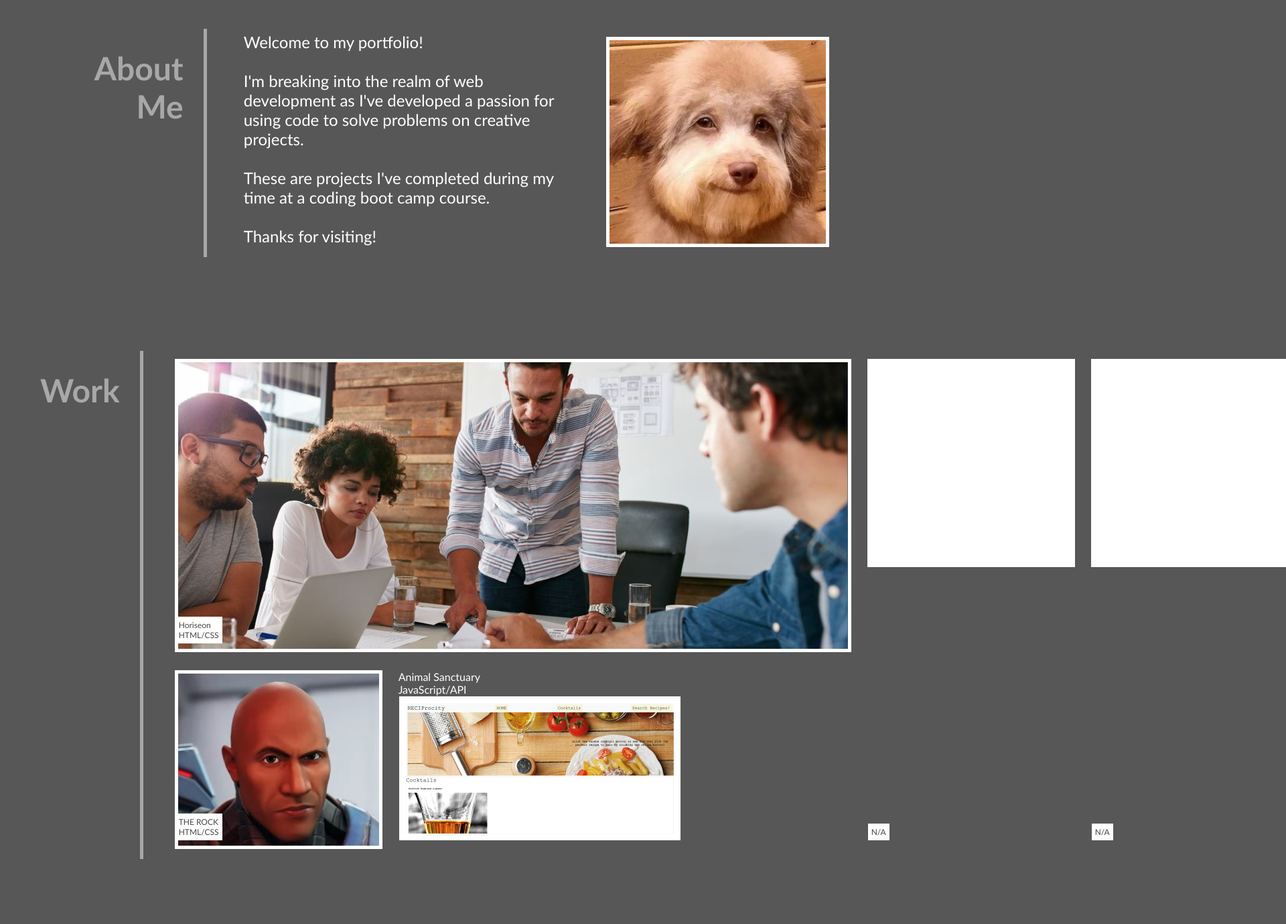
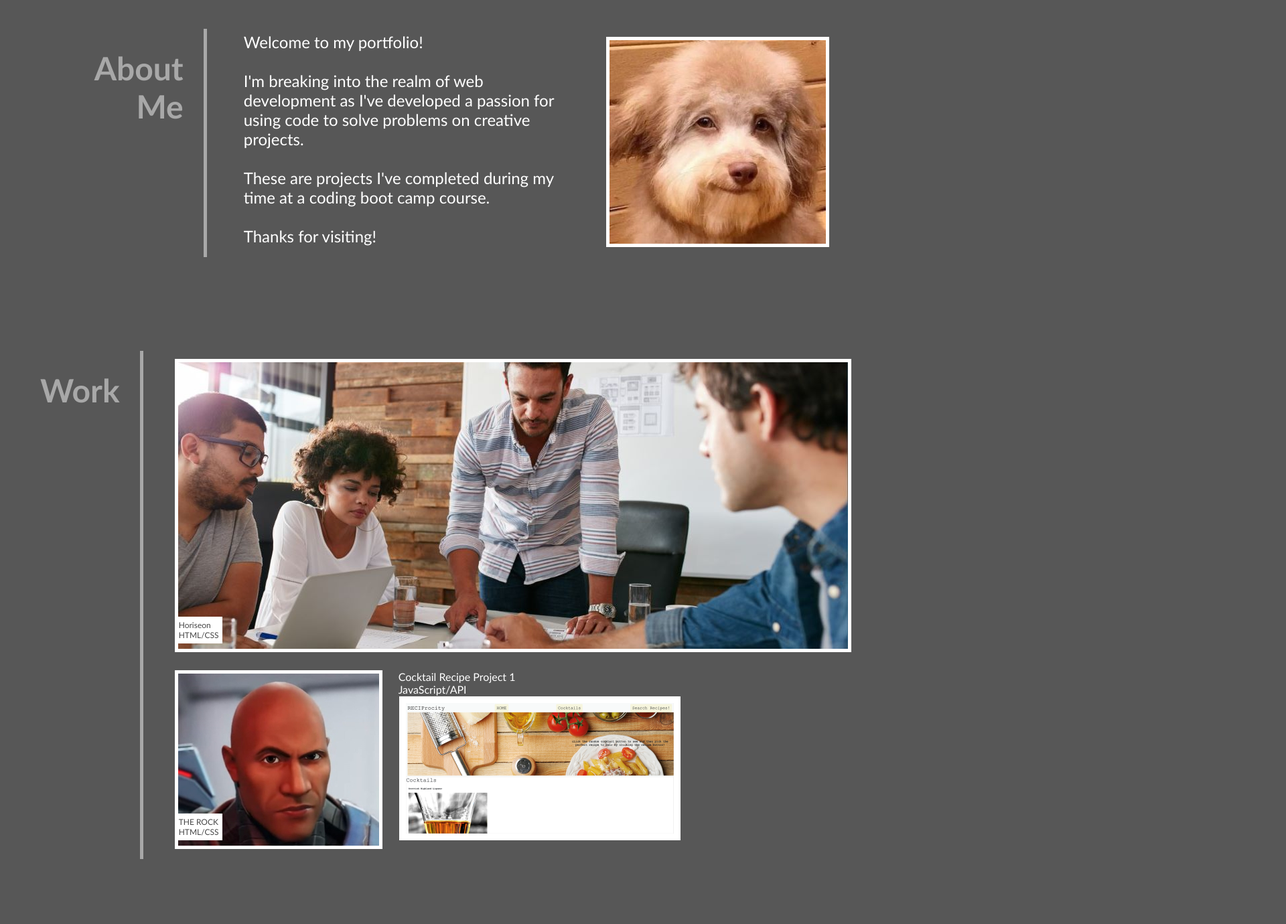
Before and after one commit to hlampton/portfolio-new, a plain HTML site: page index.html in a window 1280 px wide. Shown: the part 117-1497 px from the top of the page at 67% size, 1920 px wide, since content can reach past the window. Drawn offline with Linux system fonts and the light colour scheme.

Commit message:
Update index.html

```diff
--- a/index.html
+++ b/index.html
@@ -72,16 +72,8 @@
                 <div class="item-tails">
                     <a href="https://mac-codes.github.io/Recipes-and-Cocktails/" target="_blank" rel="noopener noreferrer">
                         <img src="./assets/images/cocktails.png" alt="API/project 1"
-                        <div class="bottom-left">Animal Sanctuary<br>JavaScript/API</div>
+                        <div class="bottom-left">Cocktail Recipe Project 1<br>JavaScript/API</div>
                     </a>
-                </div>
-                <div class="item-tails">
-                        <img src="./assets/images/blank.jpg" alt="blank">
-                        <div class="bottom-left">N/A</div>
-                </div>
-                <div class="item-tails">
-                        <img src="./assets/images/blank.jpg" alt="Cross-Platforum">
-                        <div class="bottom-left">N/A</div>
                 </div>
             </div>
         </div>
```
